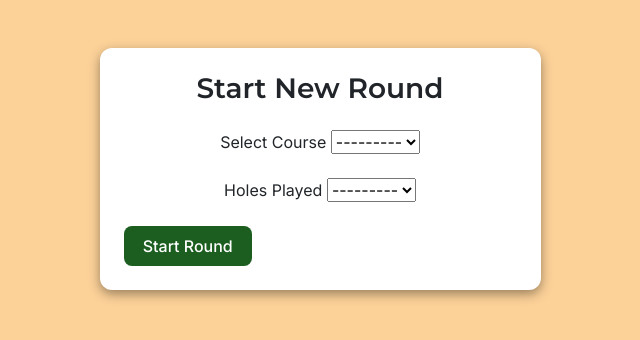
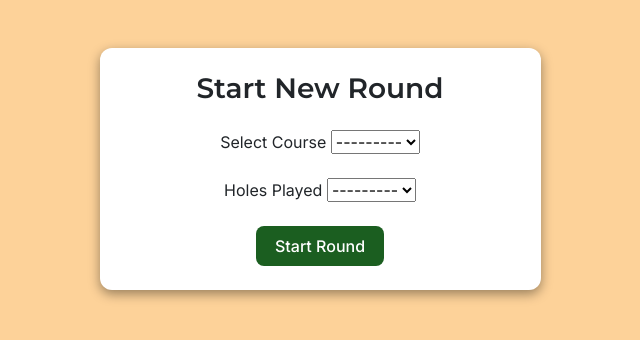
Before and after one commit to N-Smillie/golf-tracker-project, a Django app: page /rounds/start/ in a window 1280 px wide. Shown: the part 56-396 px from the top of the page, without its empty margins (320-960 px from the left). Run offline with Django 4.2, Linux system fonts and the light colour scheme; the visitor is signed in with stand-in values (Sample User, id 1); data that the repository does not hold is empty.

Commit message:
wrapped start new round in button in div to align button to center of card

```diff
--- a/rounds/templates/rounds/start_round.html
+++ b/rounds/templates/rounds/start_round.html
@@ -25,9 +25,11 @@
                             {{ form.holes_played }}
                         </div>
 
-                        <button type="submit" class="btn btn-primary">
-                            Start Round
-                        </button>
+                        <div class="d-flex justify-content-center mt-3">
+                            <button type="submit" class="btn btn-primary">
+                                Start Round
+                            </button>
+                        </div>
                     </form>
 
                 </div>
```
